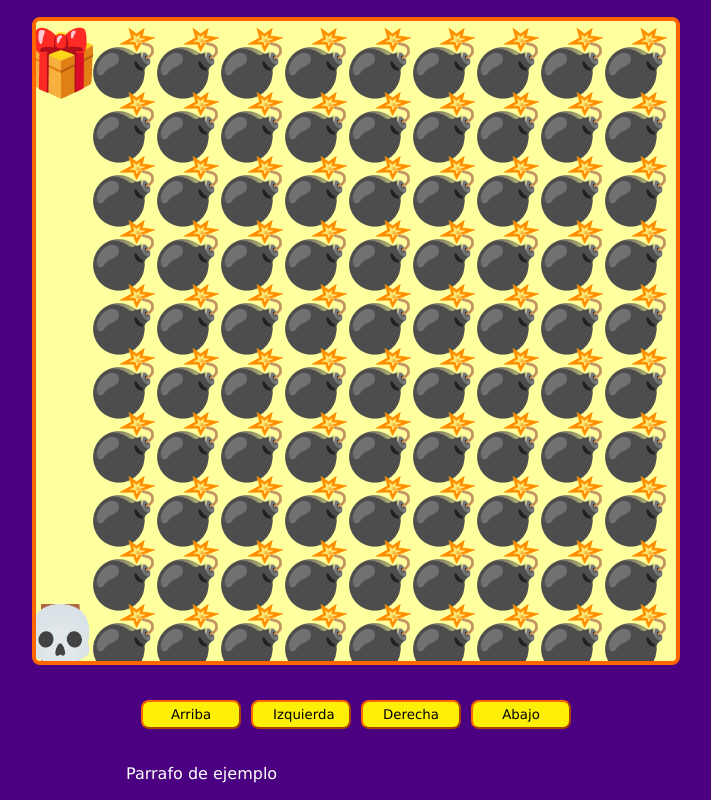
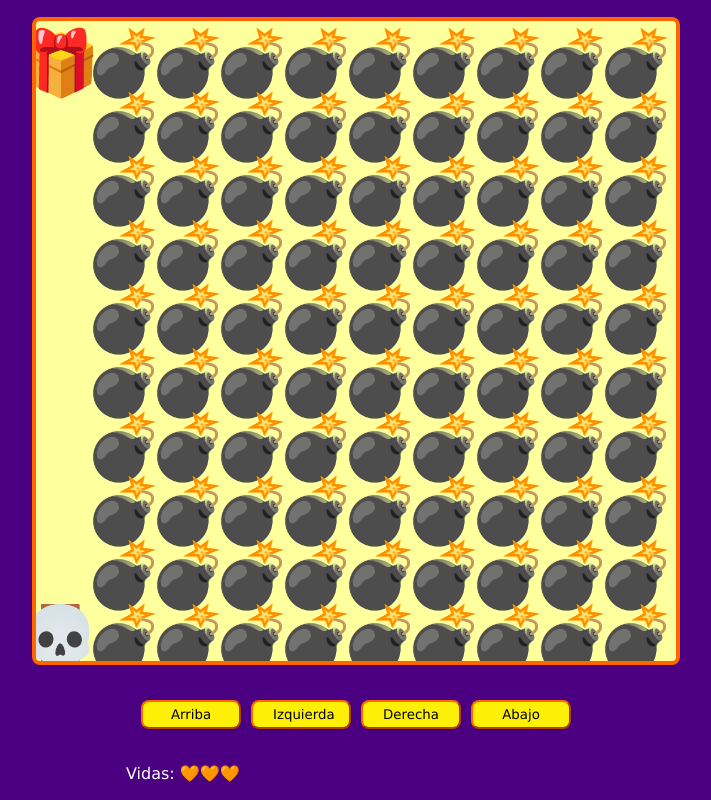
Before and after one commit to Jero-schi/videojuego-js, a plain HTML site: page index.html in a window 1280 px wide. Shown: the whole page, without its empty margins (284-995 px from the left). Drawn offline with Linux system fonts and the light colour scheme.

Commit message:
agregando las vidas

```diff
--- a/game.js
+++ b/game.js
@@ -4,6 +4,7 @@ const btnUp = document.querySelector('#up')
 const btnLeft = document.querySelector('#left')
 const btnRight = document.querySelector('#right')
 const btnDown = document.querySelector('#down')
+const spanLives = document.querySelector('#lives')
 
 let canvaSize;
 let elementSize;
@@ -43,6 +44,8 @@ function startGame() {
     const map = maps[level];
 
     if (!map) return
+
+    showLives()
 
     const mapRows = map.trim().split('\n');
     const mapCols = mapRows.map(row => row.trim().split(''));
@@ -111,6 +114,10 @@ function movePLayer() {
     game.fillText(emojis['PLAYER'], playerPosition.x, playerPosition.y)
 }
 
+function showLives() {
+    spanLives.innerHTML = '🧡'.repeat(lives)
+}
+
 window.addEventListener('keydown', moves)
 btnUp.addEventListener('click', moveUp)
 btnLeft.addEventListener('click', moveLeft)
--- a/index.html
+++ b/index.html
@@ -21,7 +21,7 @@
         </div>
 
         <div class="messages">
-            <p>Parrafo de ejemplo</p>
+            <p>Vidas: <span id="lives"></span></p>
         </div>
 
     </div>
```
